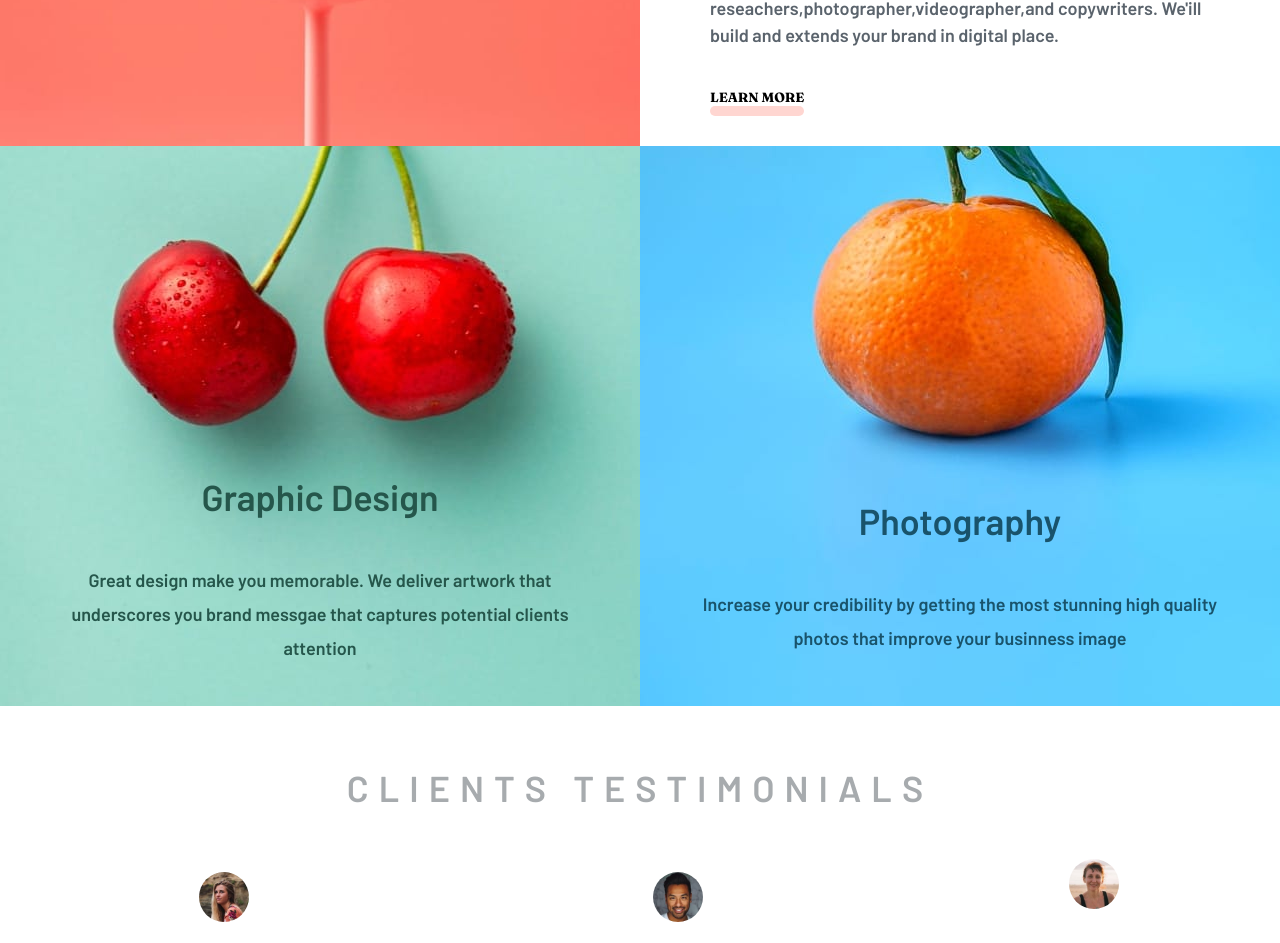
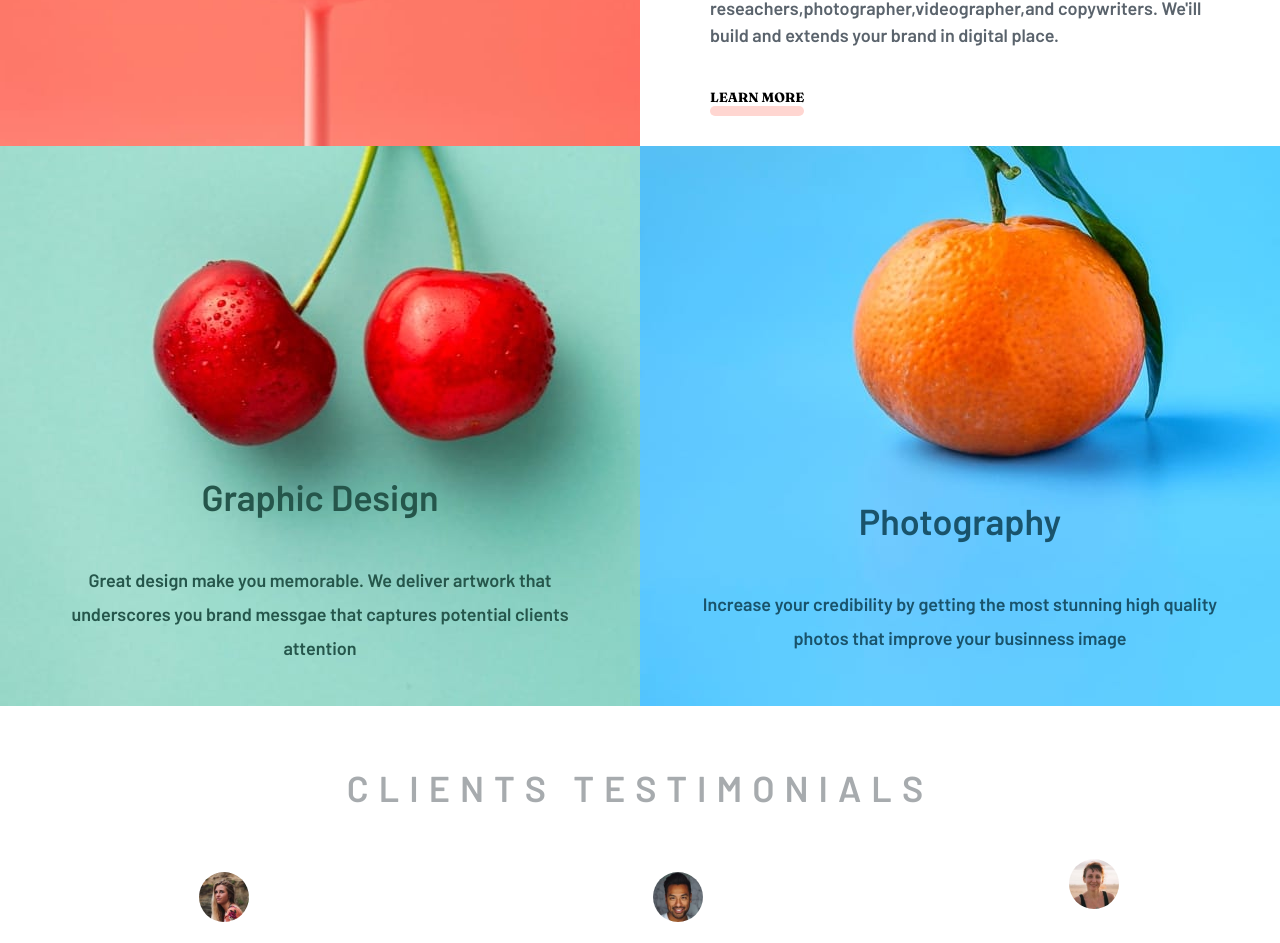
Before and after one commit to agun36/sunnyside-pro, a React (Create React App) app: page / in a window 1280 px wide. Shown: the part 1729-2672 px from the top of the page. Built offline with nearby package versions, Linux system fonts and the light colour scheme.

Commit message:
design uppdate

```diff
--- a/src/App.scss
+++ b/src/App.scss
@@ -236,7 +236,7 @@ body {
 
     .banner-img-back {
       background: url(./assets/images/desktop/image-graphic-design.jpg);
-      background-position: center center;
+      background-position: cover cover;
       background-repeat: no-repeat;
       width: 50%;
       display: flex;
@@ -267,7 +267,7 @@ body {
     }
     .banner-img-back-right {
       background: url(./assets/images/desktop/image-photography.jpg);
-      background-position: center center;
+      background-position: cover cover;
       background-repeat: no-repeat;
       width: 50%;
       display: flex;
@@ -277,7 +277,7 @@ body {
       text-align: center;
       padding-inline: 5rem;
       height: 70vh;
-
+      position: relative;
       .banner-item-right {
         margin-top: auto;
         margin-bottom: 5rem;
```
